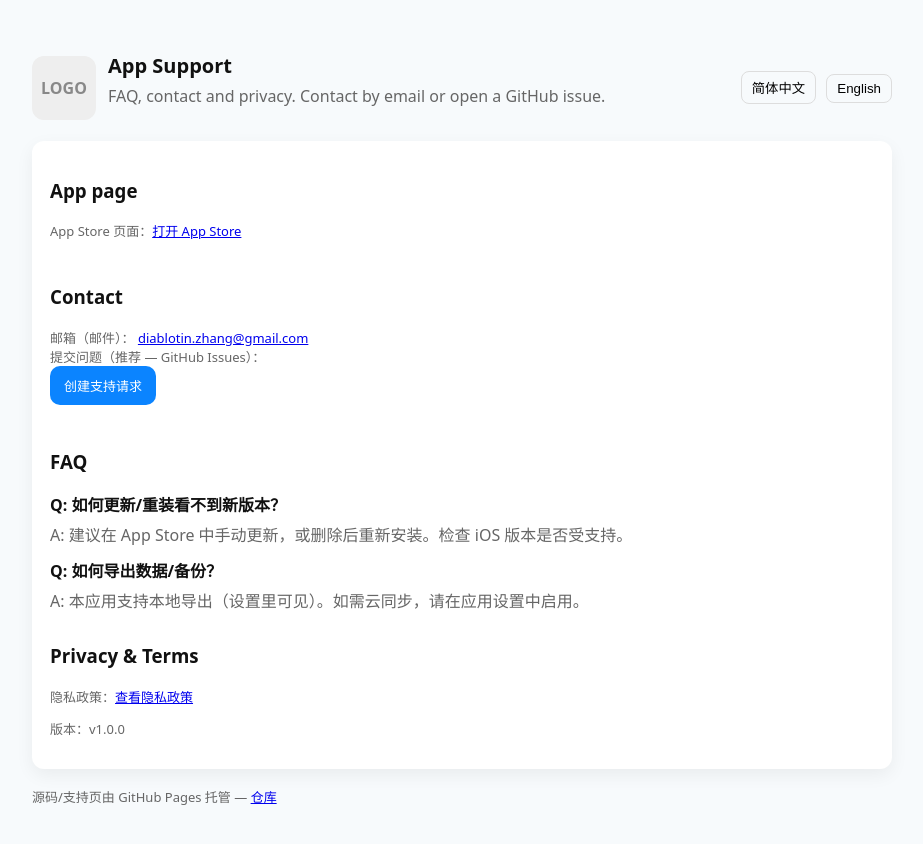
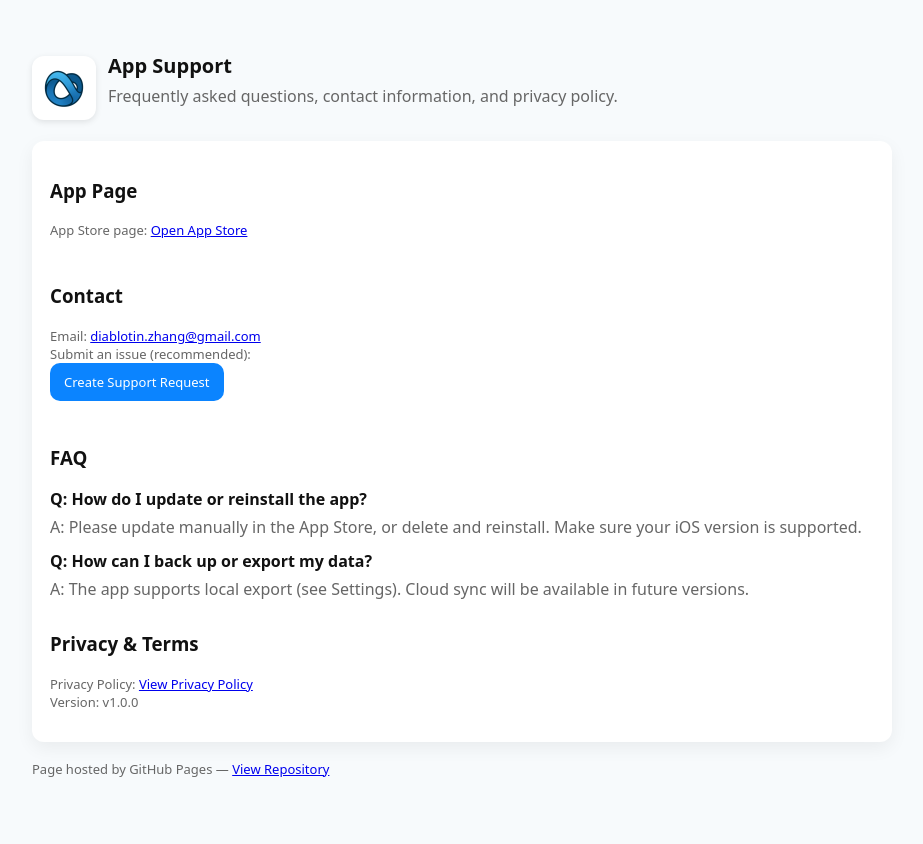
Before and after one commit to diablotin001/diablotin001.github.io, a plain HTML site: page index.html in a window 1280 px wide. Shown: the whole page, without its empty margins (178-1101 px from the left). Drawn offline with Linux system fonts and the light colour scheme.

Commit message:
version 1

```diff
--- a/index.html
+++ b/index.html
@@ -1,129 +1,143 @@
 <!doctype html>
-<html lang="zh-CN">
+<html lang="en">
 <head>
   <meta charset="utf-8">
   <meta name="viewport" content="width=device-width,initial-scale=1">
-  <title>App 支持 / Support</title>
+  <title>App Support</title>
   <meta name="description" content="Support page for the app — contact, FAQ, privacy.">
-  <!-- Open Graph -->
   <meta property="og:title" content="App Support">
   <meta property="og:description" content="Contact support, FAQs and privacy policy.">
   <meta name="theme-color" content="#0b84ff">
   <style>
-    :root{--bg:#f7fafc;--card:#fff;--accent:#0b84ff;--muted:#666}
-    *{box-sizing:border-box}
-    body{font-family:system-ui,-apple-system,"Segoe UI",Roboto,"Helvetica Neue",Arial; margin:0; background:var(--bg); color:#111}
-    .wrap{max-width:900px;margin:32px auto;padding:20px}
-    header{display:flex;gap:12px;align-items:center}
-    .logo{width:64px;height:64px;border-radius:12px;background:#eee;display:flex;align-items:center;justify-content:center;font-weight:700;color:#888}
-    h1{margin:0;font-size:20px}
-    p.lead{color:var(--muted);margin-top:6px}
-    .card{background:var(--card);padding:18px;border-radius:12px;box-shadow:0 6px 18px rgba(10,10,10,0.06);margin-top:18px}
-    .grid{display:grid;gap:12px}
-    .btn{display:inline-block;padding:10px 14px;border-radius:10px;background:var(--accent);color:#fff;text-decoration:none}
-    .small{font-size:13px;color:var(--muted)}
-    nav.lang{margin-left:auto}
-    nav.lang button{background:transparent;border:1px solid #ddd;padding:6px 10px;border-radius:8px;margin-left:6px;cursor:pointer}
-    dl{margin:0}
-    dt{font-weight:600;margin-top:12px}
-    dd{margin:6px 0 0 0;color:var(--muted)}
-    footer{margin-top:18px;font-size:13px;color:var(--muted)}
+    :root {
+      --bg: #f7fafc;
+      --card: #fff;
+      --accent: #0b84ff;
+      --muted: #666;
+    }
+    * { box-sizing: border-box; }
+    body {
+      font-family: system-ui, -apple-system, "Segoe UI", Roboto, "Helvetica Neue", Arial;
+      margin: 0;
+      background: var(--bg);
+      color: #111;
+    }
+    .wrap {
+      max-width: 900px;
+      margin: 32px auto;
+      padding: 20px;
+    }
+    header {
+      display: flex;
+      gap: 12px;
+      align-items: center;
+    }
+    .logo {
+      width: 64px;
+      height: 64px;
+      border-radius: 12px;
+      background: #fff;
+      display: flex;
+      align-items: center;
+      justify-content: center;
+      box-shadow: 0 2px 6px rgba(0,0,0,0.1);
+      overflow: hidden;
+    }
+    .logo img {
+      width: 100%;
+      height: 100%;
+      object-fit: contain;
+    }
+    h1 { margin: 0; font-size: 20px; }
+    p.lead { color: var(--muted); margin-top: 6px; }
+    .card {
+      background: var(--card);
+      padding: 18px;
+      border-radius: 12px;
+      box-shadow: 0 6px 18px rgba(10,10,10,0.06);
+      margin-top: 18px;
+    }
+    .grid { display: grid; gap: 12px; }
+    .btn {
+      display: inline-block;
+      padding: 10px 14px;
+      border-radius: 10px;
+      background: var(--accent);
+      color: #fff;
+      text-decoration: none;
+    }
+    .small { font-size: 13px; color: var(--muted); }
+    dl { margin: 0; }
+    dt { font-weight: 600; margin-top: 12px; }
+    dd { margin: 6px 0 0 0; color: var(--muted); }
+    footer { margin-top: 18px; font-size: 13px; color: var(--muted); }
     @media (max-width:600px){.wrap{margin:12px;padding:12px}}
   </style>
 </head>
 <body>
   <div class="wrap">
     <header>
-      <div class="logo">LOGO</div>
+      <div class="logo">
+        <img src="LaunchLogo.png" alt="App Logo">
+      </div>
       <div>
-        <h1 id="title">应用支持 / App Support</h1>
-        <p class="lead" id="subtitle">常见问题、联系方式与隐私政策 — 支持邮箱和提交问题（GitHub Issues）。</p>
+        <h1>App Support</h1>
+        <p class="lead">Frequently asked questions, contact information, and privacy policy.</p>
       </div>
-      <nav class="lang">
-        <button onclick="setLang('zh')">简体中文</button>
-        <button onclick="setLang('en')">English</button>
-      </nav>
     </header>
 
-    <section class="card" id="mainCard">
+    <section class="card">
       <div class="grid">
         <div>
-          <h3 id="h-download">应用页面 / App page</h3>
-          <p class="small" id="p-download">App Store 页面：<a id="appstore-link" href="REPLACE_WITH_APPSTORE_URL" target="_blank">打开 App Store</a></p>
-        </div>
-
-        <div>
-          <h3 id="h-contact">联系我们 / Contact</h3>
-          <p class="small" id="p-contact">
-            邮箱（邮件）： <a id="mailto-link" href="mailto:diablotin.zhang@gmail.com">diablotin.zhang@gmail.com</a><br>
-            提交问题（推荐 — GitHub Issues）：<br>
-            <a id="issue-link" class="btn" href="#" target="_blank">创建支持请求</a>
+          <h3>App Page</h3>
+          <p class="small">
+            App Store page: <a href="#" id="appstore-link" target="_blank">Open App Store</a>
           </p>
         </div>
 
         <div>
-          <h3 id="h-faq">常见问题 / FAQ</h3>
+          <h3>Contact</h3>
+          <p class="small">
+            Email: <a href="mailto:diablotin.zhang@gmail.com">diablotin.zhang@gmail.com</a><br>
+            Submit an issue (recommended):<br>
+            <a id="issue-link" class="btn" href="#" target="_blank">Create Support Request</a>
+          </p>
+        </div>
+
+        <div>
+          <h3>FAQ</h3>
           <dl>
-            <dt id="q1">Q: 如何更新/重装看不到新版本？</dt>
-            <dd id="a1">A: 建议在 App Store 中手动更新，或删除后重新安装。检查 iOS 版本是否受支持。</dd>
-            <dt id="q2">Q: 如何导出数据/备份？</dt>
-            <dd id="a2">A: 本应用支持本地导出（设置里可见）。如需云同步，请在应用设置中启用。</dd>
+            <dt>Q: How do I update or reinstall the app?</dt>
+            <dd>A: Please update manually in the App Store, or delete and reinstall. Make sure your iOS version is supported.</dd>
+
+            <dt>Q: How can I back up or export my data?</dt>
+            <dd>A: The app supports local export (see Settings). Cloud sync will be available in future versions.</dd>
           </dl>
         </div>
 
         <div>
-          <h3 id="h-privacy">隐私 & 条款 / Privacy</h3>
-          <p class="small">隐私政策：<a id="privacy-link" href="REPLACE_WITH_PRIVACY_PAGE" target="_blank">查看隐私政策</a></p>
-          <p class="small">版本：<span id="app-version">v1.0.0</span></p>
+          <h3>Privacy & Terms</h3>
+          <p class="small">
+            Privacy Policy: <a href="privacy.html" target="_blank">View Privacy Policy</a><br>
+            Version: <span id="app-version">v1.0.0</span>
+          </p>
         </div>
       </div>
     </section>
 
     <footer>
-      <div>源码/支持页由 GitHub Pages 托管 — <a href="https://github.com/diablotin001/diablotin001.github.io" target="_blank">仓库</a></div>
+      <div>Page hosted by GitHub Pages — <a href="https://github.com/diablotin001/diablotin001.github.io" target="_blank">View Repository</a></div>
     </footer>
   </div>
 
-<script>
-  // 预填 GitHub Issues 链接（用于提交支持请求）
-  const issueBase = "https://github.com/diablotin001/diablotin001.github.io/issues/new";
-  const prefillBody = encodeURIComponent("Device (设备):\nApp Version (应用版本):\niOS Version (系统版本):\n问题描述 / Steps to reproduce:\n预期结果:\n实际结果:\n附加截图或日志 (如果有):\n");
-  const issueUrl = `${issueBase}?labels=Support&title=%5BSupport%5D%20&body=${prefillBody}`;
-  document.getElementById('issue-link').href = issueUrl;
-
-  // 语言切换（简单实现）
-  const strings = {
-    zh: {
-      title:"应用支持 / App Support",
-      subtitle:"常见问题、联系方式与隐私政策 — 支持邮箱和提交问题（GitHub Issues）。",
-      hDownload:"应用页面 / App page",
-      pDownload:"App Store 页面：",
-      hContact:"联系我们 / Contact",
-      hFaq:"常见问题 / FAQ",
-      hPrivacy:"隐私 & 条款 / Privacy"
-    },
-    en: {
-      title:"App Support",
-      subtitle:"FAQ, contact and privacy. Contact by email or open a GitHub issue.",
-      hDownload:"App page",
-      pDownload:"Open in the App Store:",
-      hContact:"Contact",
-      hFaq:"FAQ",
-      hPrivacy:"Privacy & Terms"
-    }
-  };
-  function setLang(l){
-    const s = strings[l]||strings['zh'];
-    document.getElementById('title').textContent = s.title;
-    document.getElementById('subtitle').textContent = s.subtitle;
-    document.getElementById('h-download').textContent = s.hDownload;
-    document.getElementById('h-contact').textContent = s.hContact;
-    document.getElementById('h-faq').textContent = s.hFaq;
-    document.getElementById('h-privacy').textContent = s.hPrivacy;
-  }
-  // 自动根据浏览器语言
-  const navLang = navigator.language || navigator.userLanguage;
-  setLang(navLang && navLang.startsWith('en') ? 'en' : 'zh');
-</script>
+  <script>
+    // Generate GitHub Issue link for support requests
+    const issueBase = "https://github.com/diablotin001/diablotin001.github.io/issues/new";
+    const bodyText = encodeURIComponent(
+      "Device:\nApp Version:\niOS Version:\n\nDescription:\nExpected Result:\nActual Result:\n\nScreenshots or logs (if any):\n"
+    );
+    const issueUrl = `${issueBase}?labels=Support&title=%5BSupport%5D%20&body=${bodyText}`;
+    document.getElementById("issue-link").href = issueUrl;
+  </script>
 </body>
 </html>
```
Also changed, not shown: LaunchLogo.png (added).
